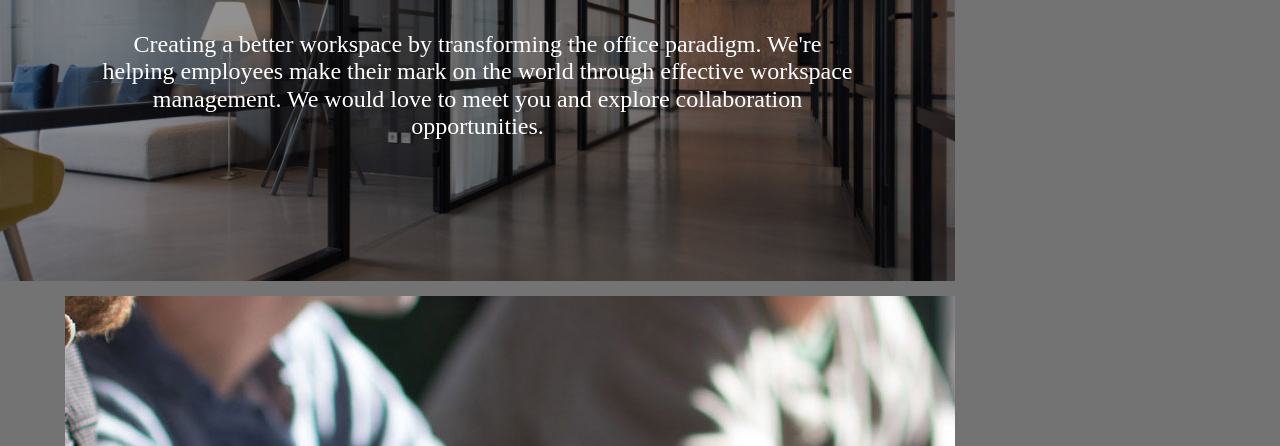
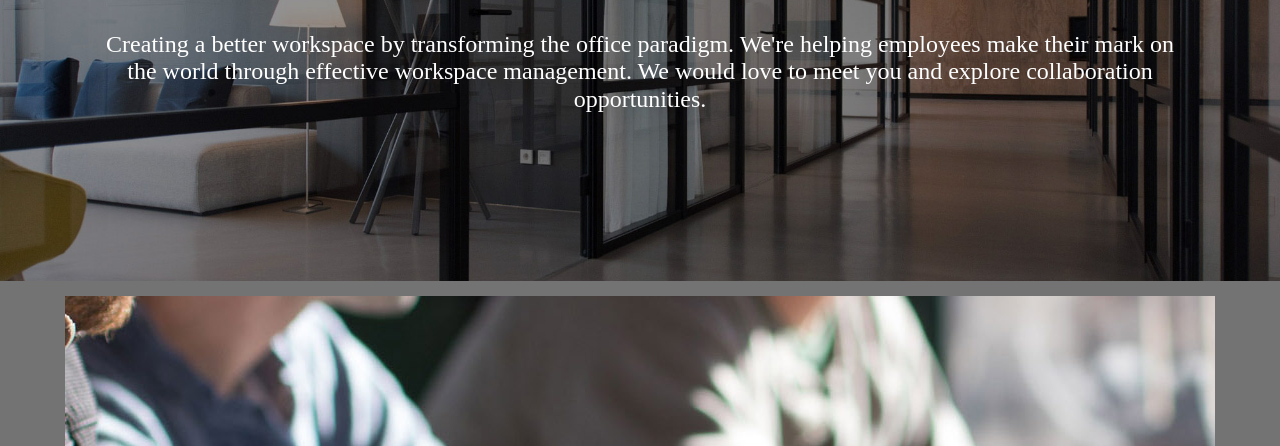
Before and after one commit to srinisandhya539/hw3_grid_23, a plain HTML site: page index.html in a window 1280 px wide. Shown: the part 200-646 px from the top of the page. Drawn offline with Linux system fonts and the light colour scheme.

Commit message:
Update style.css

```diff
--- a/css/style.css
+++ b/css/style.css
@@ -205,7 +205,7 @@ nav li:hover{
 
   .container{
     display: grid;
-    grid-template-columns: 50px auto 500px 50px;
+    grid-template-columns: 50px auto 500px auto 50px;
   }
 
   .about, .clients, .method-image, .contact-image{
```
